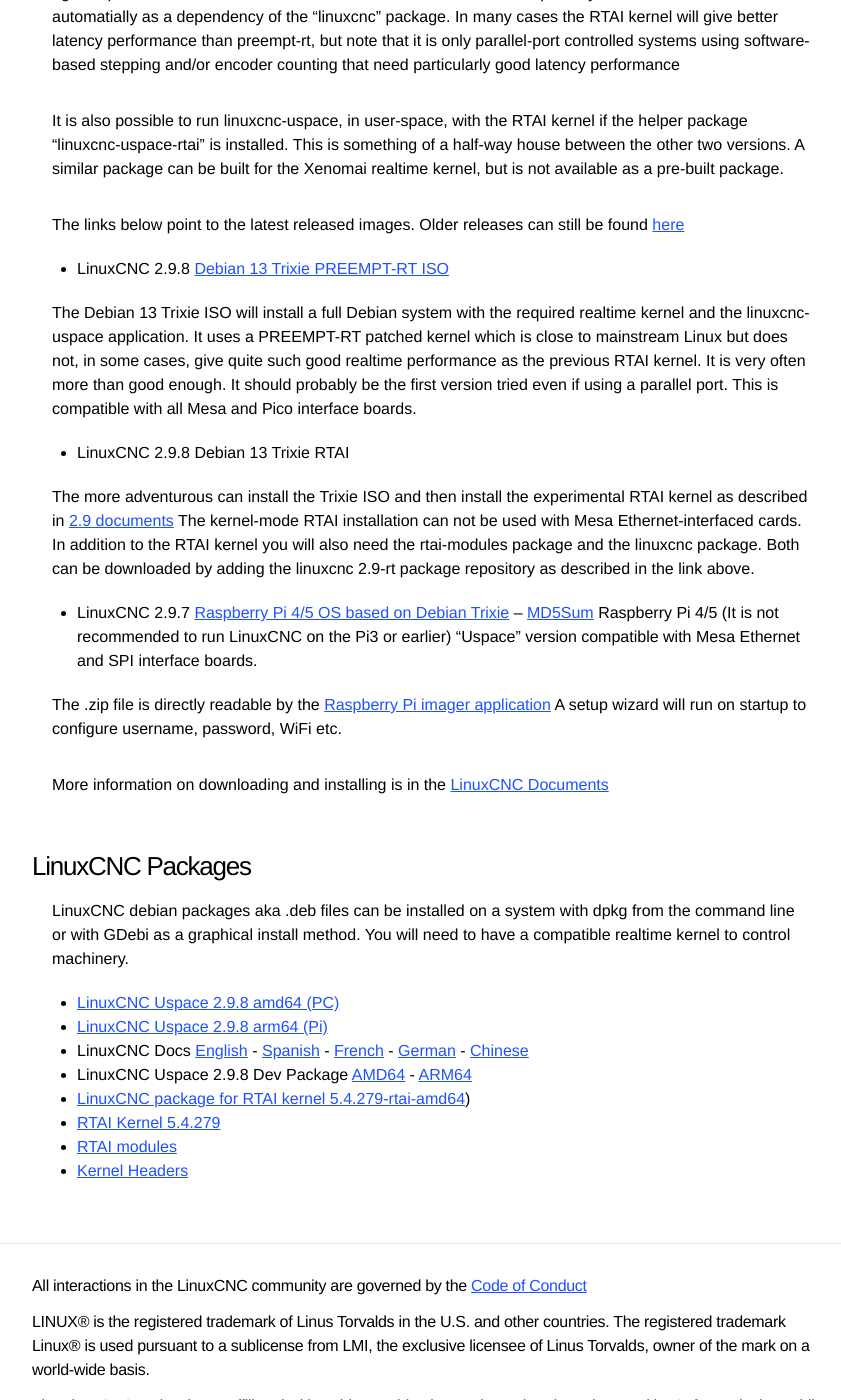
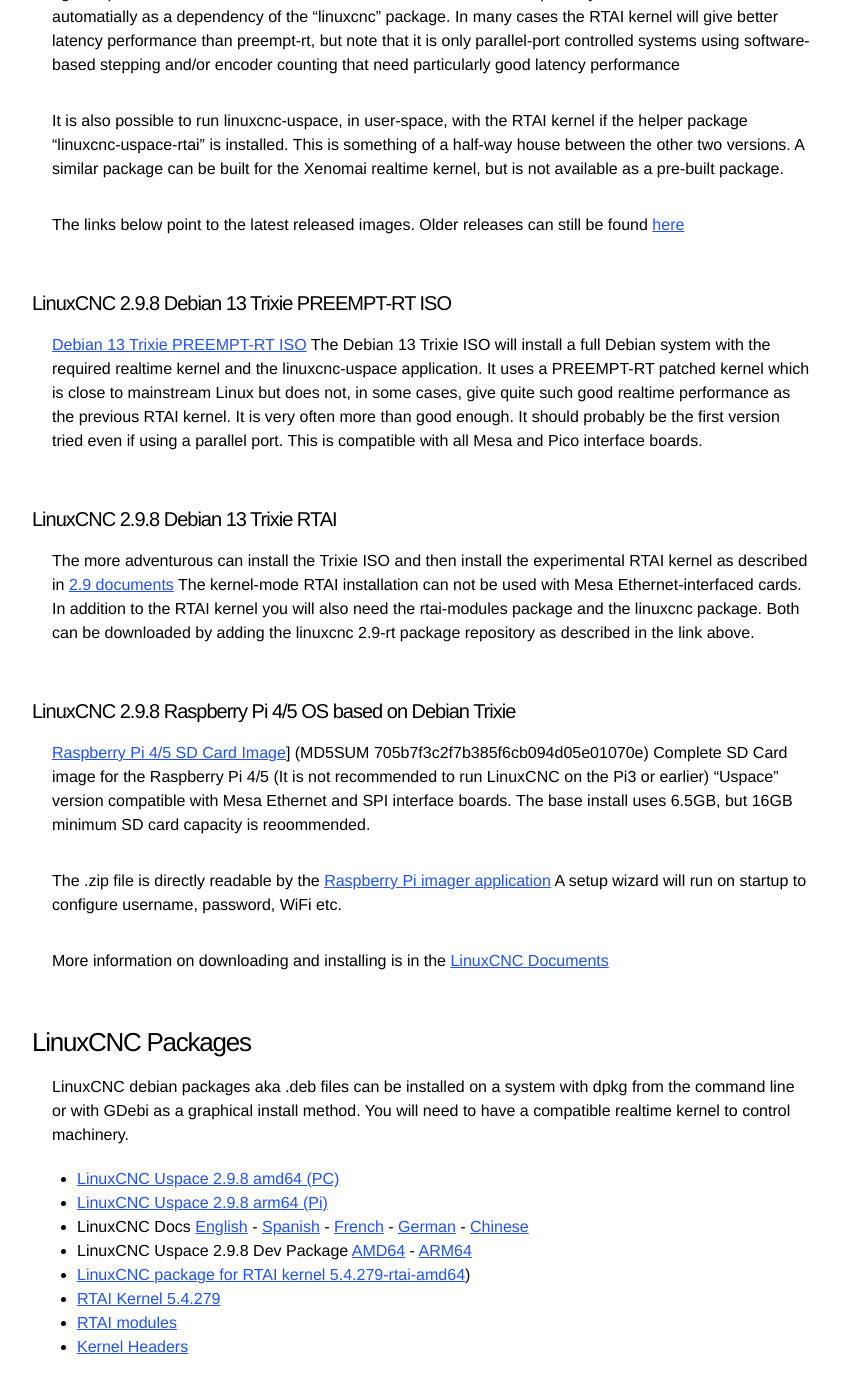
Before and after one commit to LinuxCNC/wlo, a Jekyll site: the page built from downloads/index.md, in a window 1280 px wide and 1400 px high, scrolled down 756 px. Shown: the whole window, without its empty margins (208-1049 px from the left). Built offline with Jekyll 4.4.1, drawn with Linux system fonts in a browser that asks for light colours.

Commit message:
Link to updated Pi image

```diff
--- a/downloads/index.md
+++ b/downloads/index.md
@@ -45,8 +45,9 @@
 The links below point to the latest released images. Older releases can still be
 found [here](https://www.linuxcnc.org/iso/)
 
-* LinuxCNC 2.9.8 [Debian 13 Trixie PREEMPT-RT ISO](https://www.linuxcnc.org/iso/linuxcnc_2.9.8-amd64.hybrid.iso)
+### LinuxCNC 2.9.8 Debian 13 Trixie PREEMPT-RT ISO
 
+[Debian 13 Trixie PREEMPT-RT ISO](https://www.linuxcnc.org/iso/linuxcnc_2.9.8-amd64.hybrid.iso)
 The Debian 13 Trixie ISO will install a full Debian system with the required
 realtime kernel and the linuxcnc-uspace application. It uses a PREEMPT-RT
 patched kernel  which is close to mainstream Linux but does not, in some
@@ -55,7 +56,7 @@
 the first version tried even if using a parallel port.
 This is compatible with all Mesa and Pico interface boards.
 
-* LinuxCNC 2.9.8 Debian 13 Trixie RTAI
+### LinuxCNC 2.9.8 Debian 13 Trixie RTAI
 
 The more adventurous can install the Trixie ISO and then install the
 experimental RTAI kernel as described in
@@ -65,9 +66,10 @@
 be downloaded by adding the linuxcnc 2.9-rt package repository as described in the link above.
 
 
-* LinuxCNC 2.9.7 [Raspberry Pi 4/5 OS based on Debian Trixie](https://www.linuxcnc.org/iso/image_2025-11-10-raspios-lcnc-2.9.7-6-trixie-arm64.zip)
- -- [MD5Sum](https://www.linuxcnc.org/iso/image_2025-11-10-raspios-lcnc-2.9.7-6-trixie-arm64.md5)
-Raspberry Pi 4/5 (It is not recommended to run LinuxCNC on the Pi3 or earlier) "Uspace" version compatible with Mesa Ethernet and SPI interface boards.
+### LinuxCNC 2.9.8 Raspberry Pi 4/5 OS based on Debian Trixie
+
+[Raspberry Pi 4/5 SD Card Image](https://www.linuxcnc.org/iso/image_2026-01-21-raspios-lcnc-2.9.8-trixie-arm64.zip)] (MD5SUM 705b7f3c2f7b385f6cb094d05e01070e)
+Complete SD Card image for the Raspberry Pi 4/5 (It is not recommended to run LinuxCNC on the Pi3 or earlier) "Uspace" version compatible with Mesa Ethernet and SPI interface boards. The base install uses 6.5GB, but 16GB minimum SD card capacity is reoommended.
 
 The .zip file is directly readable by the [Raspberry Pi imager application](https://www.raspberrypi.com/software/)
 A setup wizard will run on startup to configure username, password, WiFi etc.
```
